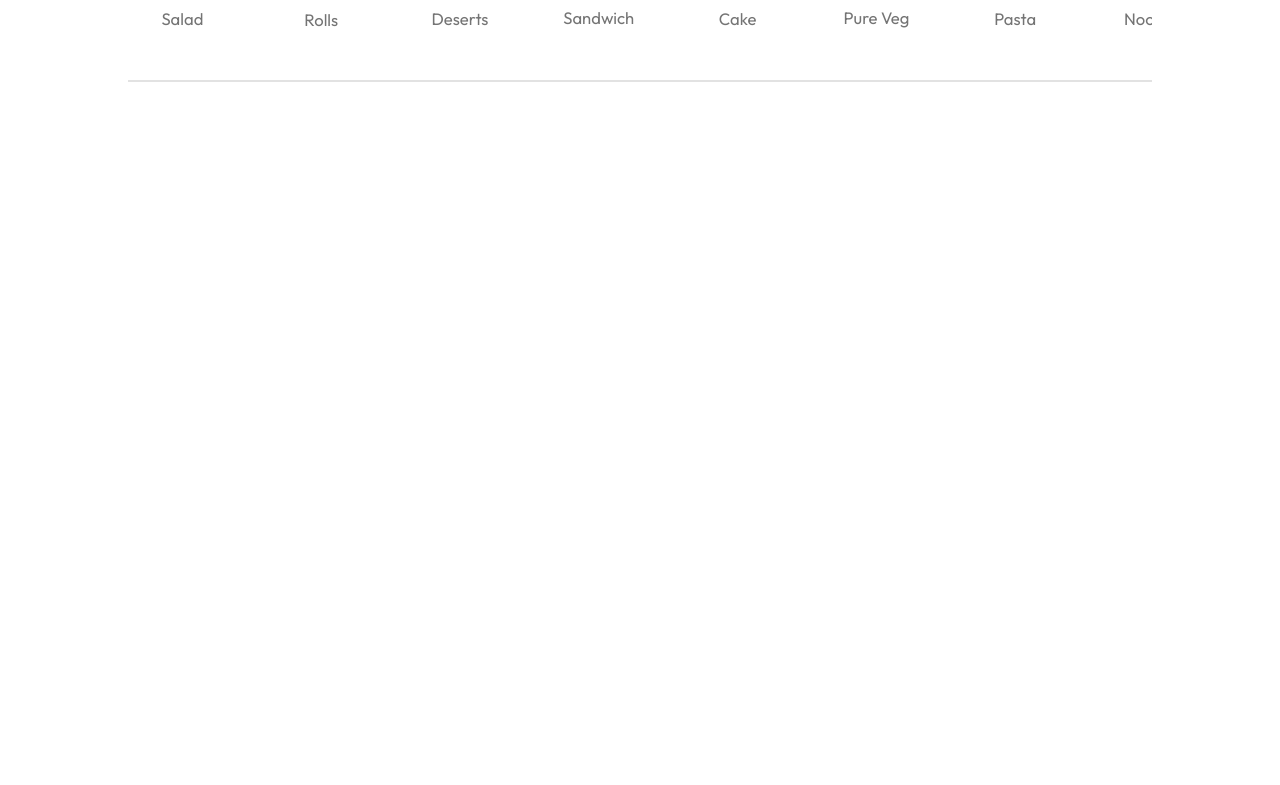
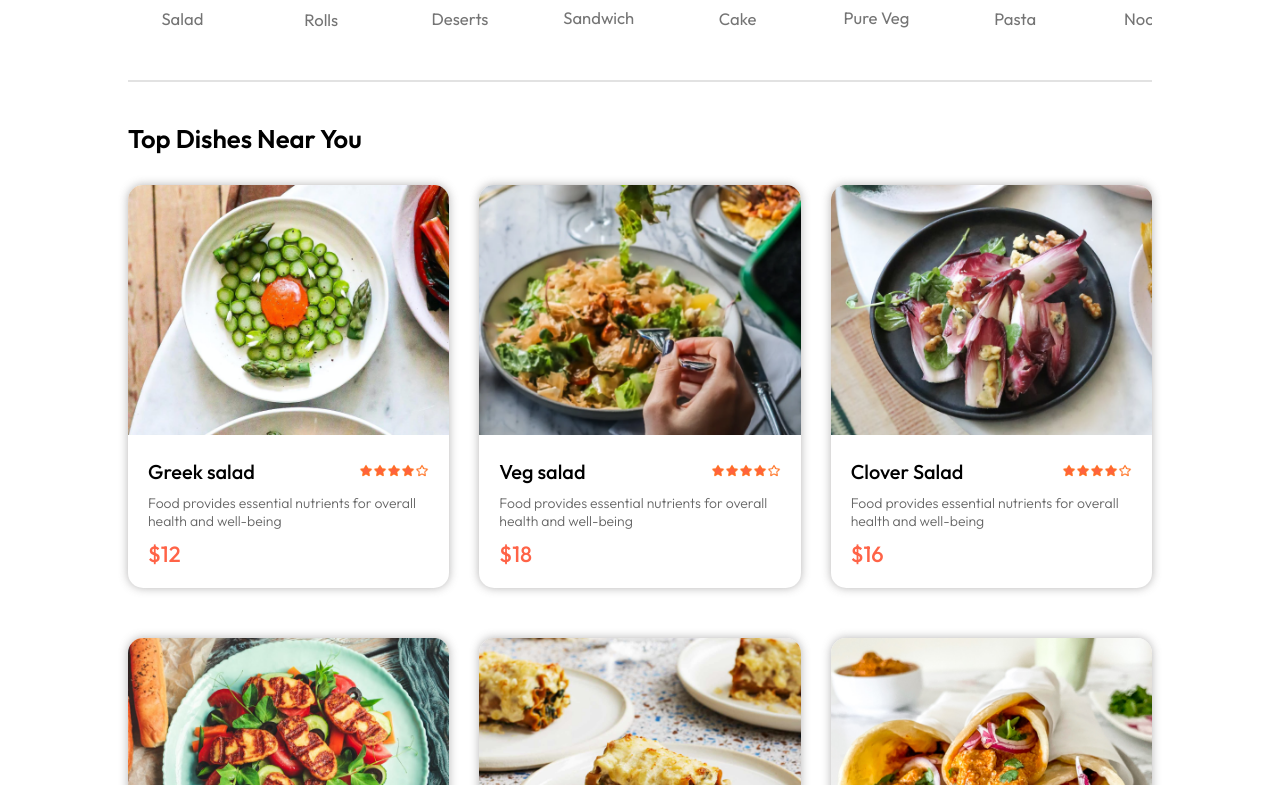
Before and after one commit to pererabsdt/Food_Delivery_Site, a React (Vite) app in the folder frontend/: page / in a window 1280 px wide. Shown: the part 855-1640 px from the top of the page. Before the commit the page ends 947 px from the top, so only its background shows below. Built offline with nearby package versions, Linux system fonts and the light colour scheme.

Commit message:
Setup food item tiles

```diff
--- /dev/null
+++ b/frontend/src/components/FoodDisplay/FoodDisplay.css
@@ -0,0 +1,16 @@
+.food-display{
+    margin-top: 30px;
+}
+
+.food-display h2{
+    font-size: max(2vw, 24px);
+    font-weight: 600;
+}
+
+.food-display-list{
+    display: grid;
+    grid-template-columns: repeat(auto-fill, minmax(240px, 1fr));
+    margin-top: 30px;
+    gap: 30px;
+    row-gap: 50px;
+}
--- /dev/null
+++ b/frontend/src/components/FoodDisplay/FoodDisplay.jsx
@@ -0,0 +1,23 @@
+import React, { useContext } from 'react'
+import './FoodDisplay.css'
+import { StoreContext } from '../../context/StoreContext'
+import FoodItem from '../FoodItem/FoodItem'
+
+const FoodDisplay = ({category}) => {
+
+    const {food_list} = useContext(StoreContext)
+
+  return (
+    <div className='food-display' id='food-display'>
+        <h2>Top Dishes Near You</h2>
+        <div className="food-display-list">
+            {food_list.map((item, index)=>{
+                return <FoodItem key={index} id={item._id} name={item.name} description={item.description} price={item.price} image={item.image} />
+
+            })}
+        </div>
+    </div>
+  )
+}
+
+export default FoodDisplay
--- /dev/null
+++ b/frontend/src/components/FoodItem/FoodItem.css
@@ -0,0 +1,47 @@
+.food-item{
+    width: 100%;
+    margin: auto;
+    border-radius: 15px;
+    box-shadow: 0px 0px 10px #615e5e79;
+    transition: 0.3s;
+    animation: fadeIn 1s;
+}
+
+.food-item-image{
+    width: 100%;
+    border-radius: 15px 15px 0px 0px;
+
+}
+
+.food-item-info{
+    padding: 20px;
+}
+
+.food-item-name-rating{
+    display: flex;
+    justify-content: space-between;
+    align-items: center;
+    margin-bottom: 10px;
+}
+
+.food-item-name-rating p{
+    font-size: 20px;
+    font-weight: 500;
+}
+
+.food-item-name-rating img{
+    width: 70px;
+}
+
+.food-item-description{
+    color: #676767;
+    font-size: 14px;
+    font-weight: 300;
+}
+
+.food-item-price{
+    color: tomato;
+    font-size: 22px;
+    font-weight: 500;
+    margin: 10px 0px 0px 0px;
+}
--- /dev/null
+++ b/frontend/src/components/FoodItem/FoodItem.jsx
@@ -0,0 +1,23 @@
+import React from 'react'
+import './FoodItem.css'
+import { assets } from '../../assets/assets'
+
+const FoodItem = ({id, name, price, description, image}) => {
+  return (
+    <div className='food-item'>
+      <div className="food-item-image-container">
+        <img className='food-item-image' src={image} alt="" />
+      </div>
+      <div className="food-item-info">
+        <div className="food-item-name-rating">
+            <p>{name}</p>
+            <img src={assets.rating_starts} alt="" />
+        </div>
+        <p className="food-item-description">{description}</p>
+        <p className="food-item-price">${price}</p>
+      </div>
+    </div>
+  )
+}
+
+export default FoodItem
--- a/frontend/src/pages/Home/Home.jsx
+++ b/frontend/src/pages/Home/Home.jsx
@@ -3,6 +3,7 @@
 import './Home.jsx'
 import Header from '../../components/Header/Header.jsx'
 import ExploreMenu from '../../components/ExploreMenu/ExploreMenu.jsx'
+import FoodDisplay from '../../components/FoodDisplay/FoodDisplay.jsx'
 
 const Home = () => {
 
@@ -12,6 +13,7 @@
     <div>
       <Header/>
       <ExploreMenu category={category} setCategory={setCategory} />
+      <FoodDisplay category={category} />
     </div>
   )
 }
```
